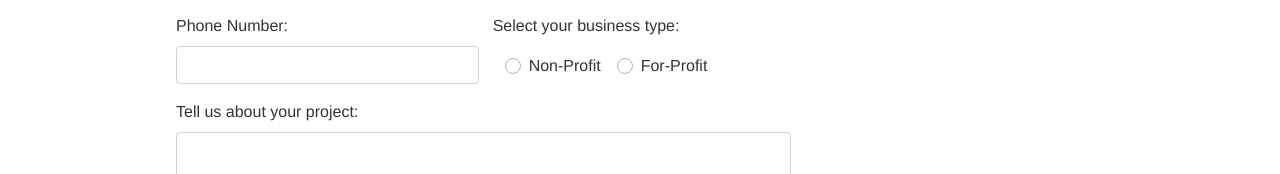
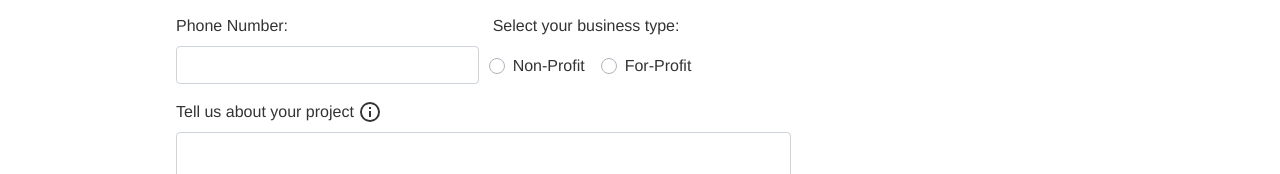
Before and after one commit to haifa-dev/official-website, a React (Create React App) app: page /ProjectRequest in a window 1280 px wide. Shown: the part 237-411 px from the top of the page. Built offline with nearby package versions, Linux system fonts and the light colour scheme.

Commit message:
Add descriptions to request form's fields
https://github.com/haifa-dev/official-website/issues/43

```diff
--- a/package.json
+++ b/package.json
@@ -15,7 +15,7 @@
     "react-router": "^5.1.2",
     "react-router-dom": "^5.1.2",
     "react-scripts": "^3.4.3",
-    "resolve-url-loader": "^3.1.1",
+    "resolve-url-loader": "^3.1.2",
     "yup": "^0.29.1"
   },
   "scripts": {
--- /dev/null
+++ b/src/components/ProjectRequestForm/FieldDescription.jsx
@@ -0,0 +1,11 @@
+import React from 'react';
+import { OverlayTrigger, Tooltip } from 'react-bootstrap';
+import { ReactComponent as InfoIcon } from '../../assets/info-icon.svg';
+
+export default function FieldDescription({ children }) {
+  return (
+    <OverlayTrigger placement="top" overlay={<Tooltip>{children}</Tooltip>}>
+      <InfoIcon />
+    </OverlayTrigger>
+  );
+}
--- a/src/components/ProjectRequestForm/FormUser.jsx
+++ b/src/components/ProjectRequestForm/FormUser.jsx
@@ -1,32 +1,25 @@
-import React from "react";
-import { Formik } from "formik";
-import Form from "react-bootstrap/Form";
-import Col from "react-bootstrap/Col";
-import Button from "react-bootstrap/Button";
-import * as yup from "yup";
+import React from 'react';
+import { Formik } from 'formik';
+import Form from 'react-bootstrap/Form';
+import Col from 'react-bootstrap/Col';
+import Button from 'react-bootstrap/Button';
+import * as yup from 'yup';
+import styles from './FormStyles.module.scss';
+import FieldDescription from './FieldDescription';
 
 export default function FormMain({ formState, setFormState, loadNextForm }) {
   return (
     <Formik
       initialValues={formState}
       validationSchema={yup.object().shape({
-        name: yup
-          .string()
-          .min(2, "minimum 2 letters")
-          .required("Required field"),
-        email: yup.string().email("Invalid email").required("Required field"),
-        phone: yup
-          .number()
-          .typeError("Numbers only")
-          .required("Required field"),
-          about: yup
-          .string()
-          .required("Required field")
-          .min(30, "minimum 30 characters"),
-        businessType: yup.string().required("Required field"),
+        name: yup.string().min(2, 'minimum 2 letters').required('Required field'),
+        email: yup.string().email('Invalid email').required('Required field'),
+        phone: yup.number().typeError('Numbers only').required('Required field'),
+        about: yup.string().required('Required field').min(30, 'minimum 30 characters'),
+        businessType: yup.string().required('Required field')
       })}
-      onSubmit={(values) => {
-        setFormState((prev) => {
+      onSubmit={values => {
+        setFormState(prev => {
           return { ...prev, ...values };
         });
         loadNextForm(values.businessType);
@@ -76,9 +69,9 @@ export default function FormMain({ formState, setFormState, loadNextForm }) {
               <Form.Control.Feedback type="invalid">{errors.phone}</Form.Control.Feedback>
             </Form.Group>
 
-            <Form.Group as={Col} sm="5" md="4"  controlId="field_4">
+            <Form.Group as={Col} sm="5" md="4" controlId="field_4">
               <Form.Label className="ml-1">Select your business type:</Form.Label>
-              <div className="ml-3 mt-2">
+              <div className="mt-2">
                 <Form.Check type="radio" custom inline>
                   <Form.Check.Input
                     type="radio"
@@ -86,11 +79,11 @@ export default function FormMain({ formState, setFormState, loadNextForm }) {
                     name="businessType"
                     value="nonProfit"
                     onChange={handleChange}
-                    defaultChecked={values.businessType === "nonProfit" ? true : false}
+                    defaultChecked={values.businessType === 'nonProfit' ? true : false}
                     isValid={touched.businessType && !errors.businessType}
                     isInvalid={touched.businessType && errors.businessType}
-                   />
-                   <Form.Check.Label htmlFor="nonProfit">Non-Profit</Form.Check.Label>
+                  />
+                  <Form.Check.Label htmlFor="nonProfit">Non-Profit</Form.Check.Label>
                 </Form.Check>
 
                 <Form.Check type="radio" custom inline>
@@ -100,7 +93,7 @@ export default function FormMain({ formState, setFormState, loadNextForm }) {
                     name="businessType"
                     value="forProfit"
                     onChange={handleChange}
-                    defaultChecked={values.businessType === "forProfit" ? true : false}
+                    defaultChecked={values.businessType === 'forProfit' ? true : false}
                     isValid={touched.businessType && !errors.businessType}
                     isInvalid={touched.businessType && errors.businessType}
                   />
@@ -111,8 +104,11 @@ export default function FormMain({ formState, setFormState, loadNextForm }) {
           </Form.Row>
 
           <Form.Row>
-           <Form.Group as={Col} sm="10" md="8" controlId="field_5">
-              <Form.Label>Tell us about your project:</Form.Label>
+            <Form.Group as={Col} sm="10" md="8" controlId="field_5">
+              <Form.Label>
+                <span>Tell us about your project </span>
+                <FieldDescription>Please write a minimum of 30 characters</FieldDescription>
+              </Form.Label>
               <Form.Control
                 as="textarea"
                 name="about"
@@ -121,6 +117,7 @@ export default function FormMain({ formState, setFormState, loadNextForm }) {
                 onChange={handleChange}
                 isValid={touched.about && !errors.about}
                 isInvalid={touched.about && errors.about}
+                min-length={30}
               />
               <Form.Control.Feedback type="invalid">{errors.about}</Form.Control.Feedback>
             </Form.Group>
```
Also changed, not shown: src/assets/info-icon.svg (added), 1 other file (tests, documents, lock files or other folders).
